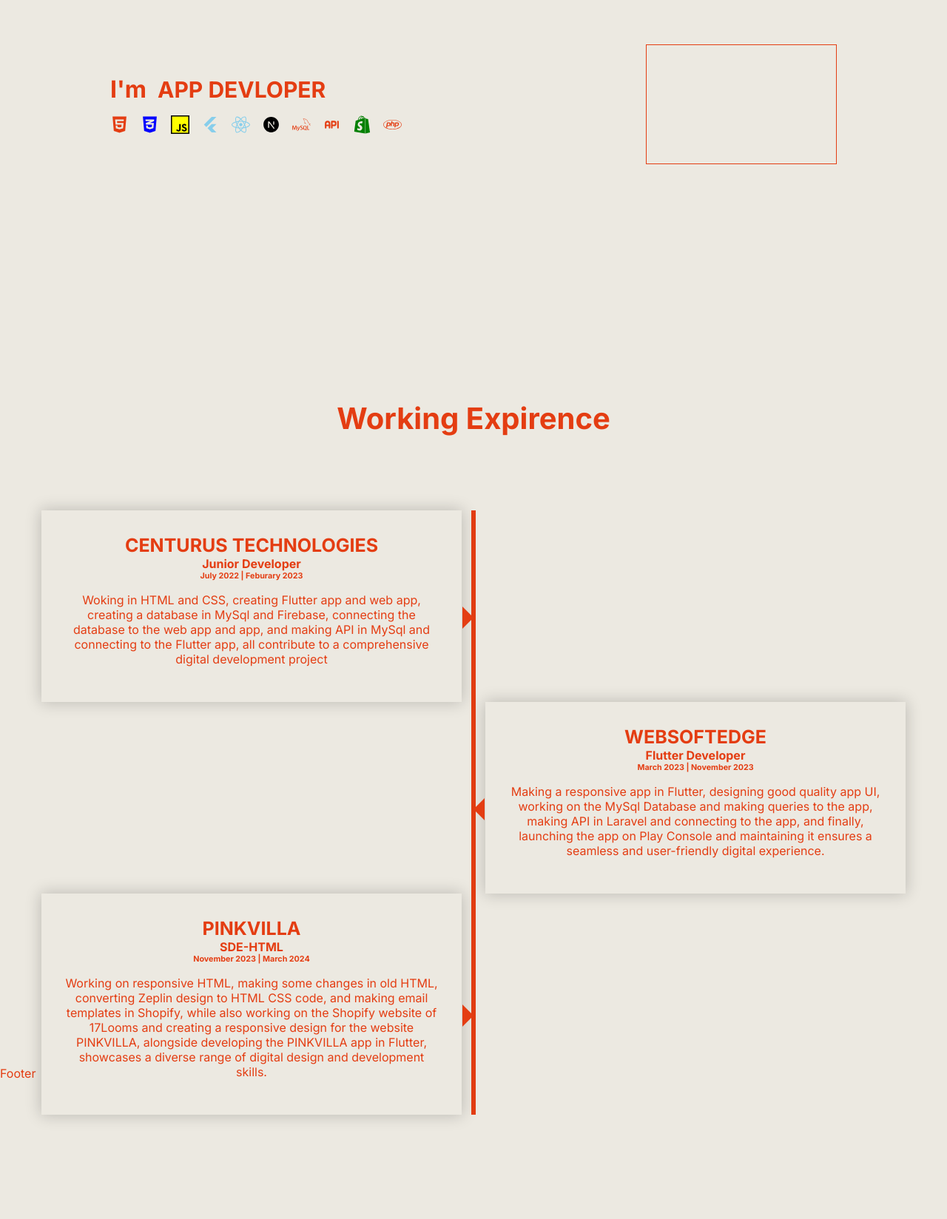
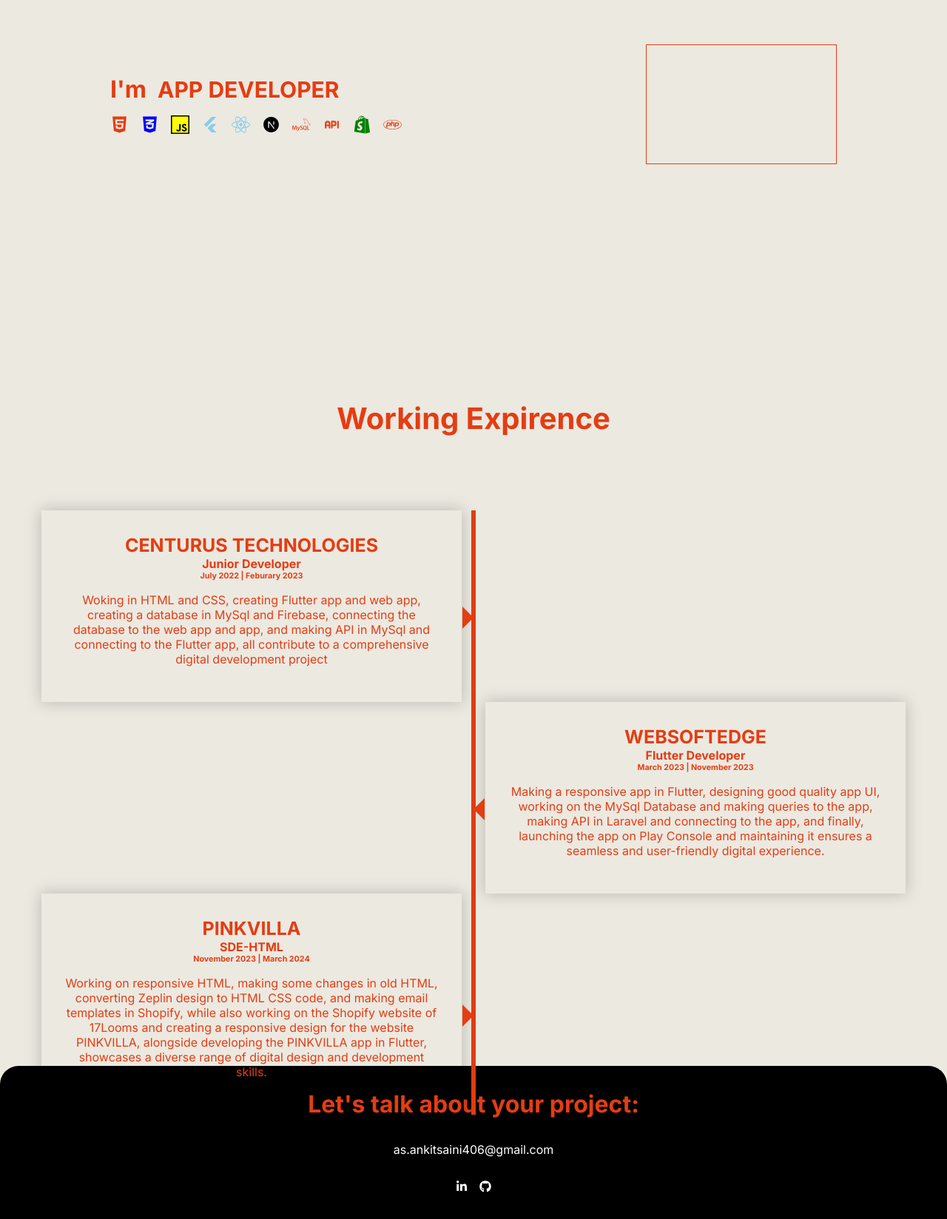
Before and after one commit to Ankitsaini406/portfolio, a Next.js app: page / in a window 1280 px wide. Shown: the part 330-1978 px from the top of the page at 74% size. Before the commit the page ends 1837 px from the top, so only its background shows below. Built offline with nearby package versions, Linux system fonts and the light colour scheme.

Commit message:
"changes"

```diff
--- a/src/app/about/page.tsx
+++ b/src/app/about/page.tsx
@@ -12,7 +12,7 @@ const About = () => {
             </div>
             <div className={style.aboutbox}>
                 <div className={style.titlebox}><FaCode style={{ color: 'black' }} /> <h4>Web / App Developer</h4></div>
-                <h1>Hi, I&apos;m Ankit 👋</h1>
+                <h1>Hi, I&apos;m Ankit <span className={style.hovereffect}>👋</span></h1>
                 <h1 className={style.lighttext}>your web / app developer</h1>
                 <p className={style.abouttext}><b>Web</b> and <b>Mobile</b> developer with over 2 years of experience in creating user-friendly and visually appealing
                     interfaces using <b>HTML, CSS, JavaScript</b> and <b>Responsive Design</b> techniques. Proficient in the <b>Flutter</b> framework
--- /dev/null
+++ b/src/components/footer/Footer.module.css
@@ -0,0 +1,17 @@
+.footerbox{
+    padding: 2rem 0;
+    margin: 0 auto;
+    display: flex;
+    flex-direction: column;
+    align-items: center;
+    background-color: black;
+    border-top-left-radius: 25px;
+    border-top-right-radius: 25px;
+    gap: 2rem;
+    margin: 1rem 0 0 0;
+}
+
+.footertext{
+    display: flex;
+    gap: 1rem;
+}
--- a/src/components/footer/Footer.tsx
+++ b/src/components/footer/Footer.tsx
@@ -1,7 +1,27 @@
+import style from './Footer.module.css'
+import { FaLinkedinIn } from "react-icons/fa6";
+import { FaGithub } from "react-icons/fa";
+import { color } from 'framer-motion';
+
 const Footer = () => {
+
+    // const openInNewTab = (url: string) => {
+    //     if (typeof window != "undefined") {
+    //         window.open(url, '_blank', 'noopener,noreferrer');
+    //     }
+    // };
+
     return (
-        <div>
-            Footer
+        <div className={style.footerbox}>
+            <div className={style.footertext}>
+                <h1>Let&apos;s talk about your project:</h1>
+            </div>
+            <div className={style.footertext}>
+                <a style={{ color: 'white' }} target='_blank' rel="noopener noreferrer" href='mailto:as.ankitsaini406@gmail.com'>as.ankitsaini406@gmail.com</a>
+            </div>
+            <div className={style.footertext}>
+                <a href='https://www.linkedin.com/in/ankit-saini-509a8a18b/'><FaLinkedinIn color='white' /></a> <a target='_blank' rel="noopener noreferrer" href='https://github.com/Ankitsaini406'><FaGithub color='white' /></a>
+            </div>
         </div>
     )
 }
--- a/src/components/hero/page.tsx
+++ b/src/components/hero/page.tsx
@@ -13,8 +13,8 @@ const Hero = () => {
                 <div className={styles.introtext}>
                     <h1>I&apos;m</h1>
                     <ul className={styles.alltext}>
-                        <li><span className={styles.typingText}>Web Devloper</span></li>
-                        <li><span className={styles.typingText}>App Devloper</span></li>
+                        <li><span className={styles.typingText}>Web Developer</span></li>
+                        <li><span className={styles.typingText}>App Developer</span></li>
                     </ul>
                 </div>
                 <div className={styles.skills}>
--- a/src/components/navbar/Navbar.tsx
+++ b/src/components/navbar/Navbar.tsx
@@ -31,7 +31,7 @@ const Navbar = () => {
           }}
         >
           <div className={style.NavBarName}>
-            <h1>Devloper</h1>
+            <h1>Developer</h1>
           </div>
           <Navlist />
         </div>
```
Also changed, not shown: src/app/about/about.module.css (+16 -1 lines).
